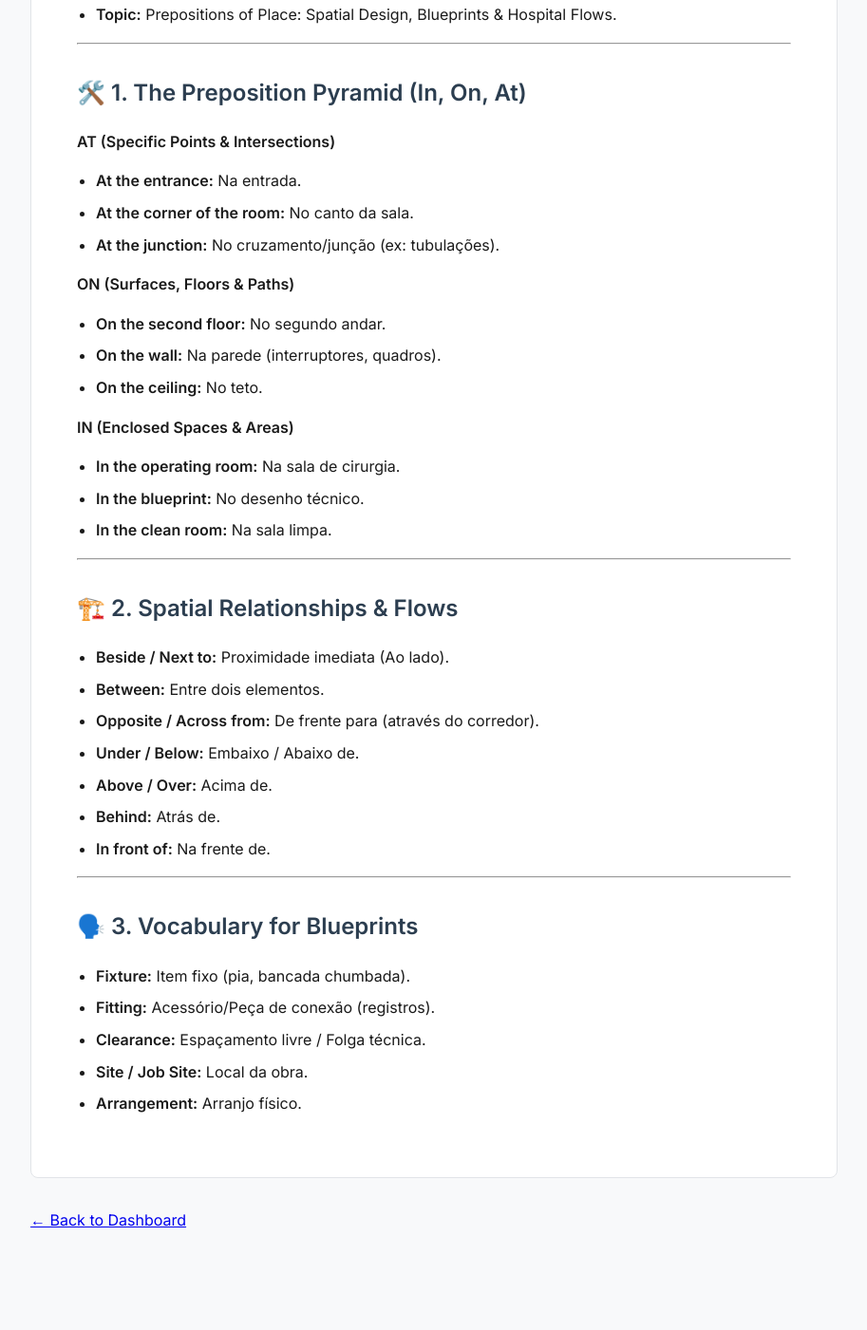
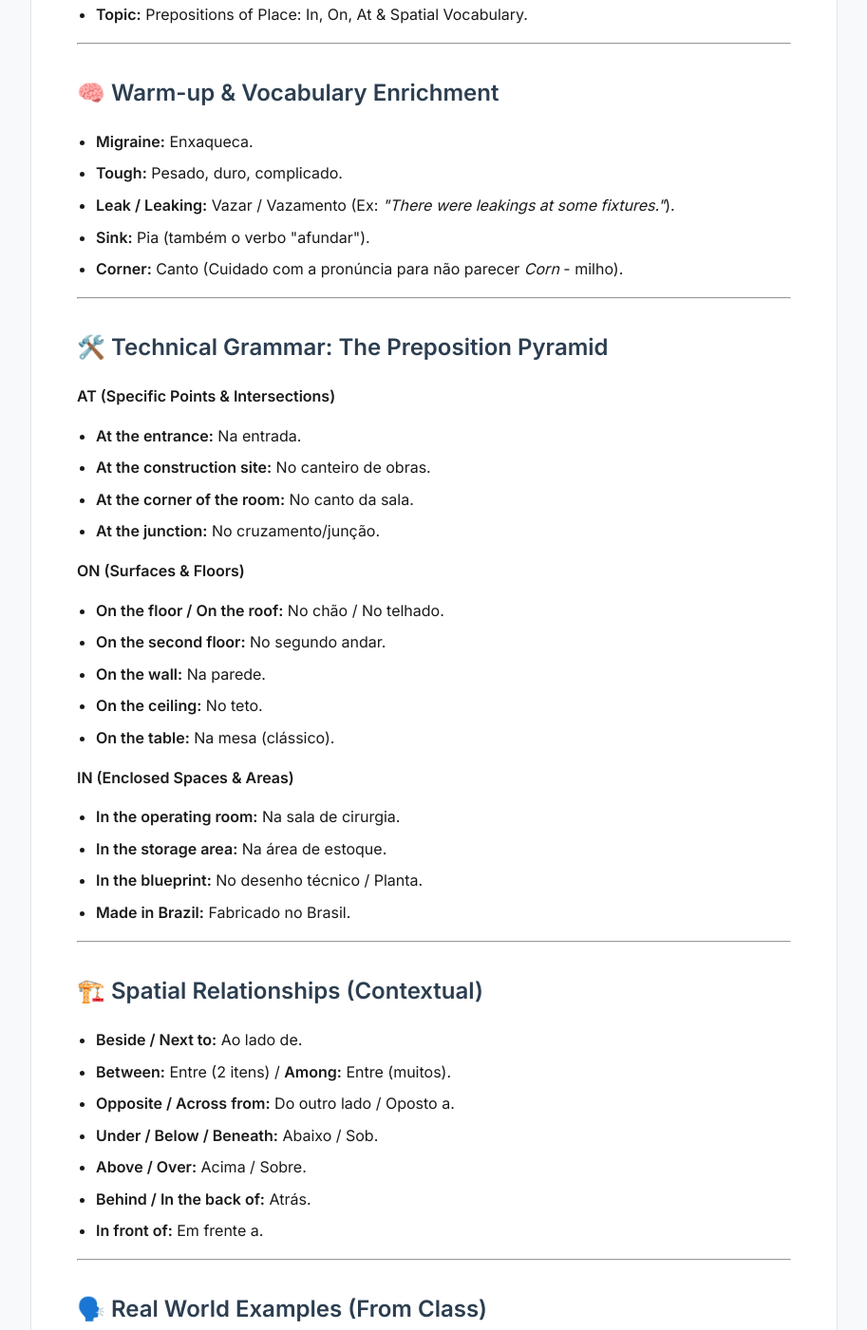
Before and after one commit to jeronimo-jrsilva/monica-araujo-english, a plain HTML site: page classes/2026-05-05.html in a window 1280 px wide. Shown: the part 508-1909 px from the top of the page at 95% size, without its empty margins (183-1096 px from the left). Drawn offline with Linux system fonts and the light colour scheme.

Commit message:
feat: sync real notes for class 19 - prepositions & class feedback

```diff
--- a/classes/2026-05-05.html
+++ b/classes/2026-05-05.html
@@ -20,56 +20,69 @@
             <h2>📅 Lesson Info</h2>
             <ul>
                 <li><strong>Date:</strong> 2026-05-05</li>
-                <li><strong>Topic:</strong> Prepositions of Place: Spatial Design, Blueprints & Hospital Flows.</li>
+                <li><strong>Topic:</strong> Prepositions of Place: In, On, At & Spatial Vocabulary.</li>
             </ul>
 
             <hr>
 
-            <h2>🛠️ 1. The Preposition Pyramid (In, On, At)</h2>
+            <h2>🧠 Warm-up & Vocabulary Enrichment</h2>
+            <ul>
+                <li><strong>Migraine:</strong> Enxaqueca.</li>
+                <li><strong>Tough:</strong> Pesado, duro, complicado.</li>
+                <li><strong>Leak / Leaking:</strong> Vazar / Vazamento (Ex: <em>"There were leakings at some fixtures."</em>).</li>
+                <li><strong>Sink:</strong> Pia (também o verbo "afundar").</li>
+                <li><strong>Corner:</strong> Canto (Cuidado com a pronúncia para não parecer <em>Corn</em> - milho).</li>
+            </ul>
+
+            <hr>
+
+            <h2>🛠️ Technical Grammar: The Preposition Pyramid</h2>
 
             <p><strong>AT (Specific Points & Intersections)</strong></p>
             <ul>
                 <li><strong>At the entrance:</strong> Na entrada.</li>
+                <li><strong>At the construction site:</strong> No canteiro de obras.</li>
                 <li><strong>At the corner of the room:</strong> No canto da sala.</li>
-                <li><strong>At the junction:</strong> No cruzamento/junção (ex: tubulações).</li>
+                <li><strong>At the junction:</strong> No cruzamento/junção.</li>
             </ul>
 
-            <p><strong>ON (Surfaces, Floors & Paths)</strong></p>
+            <p><strong>ON (Surfaces & Floors)</strong></p>
             <ul>
+                <li><strong>On the floor / On the roof:</strong> No chão / No telhado.</li>
                 <li><strong>On the second floor:</strong> No segundo andar.</li>
-                <li><strong>On the wall:</strong> Na parede (interruptores, quadros).</li>
+                <li><strong>On the wall:</strong> Na parede.</li>
                 <li><strong>On the ceiling:</strong> No teto.</li>
+                <li><strong>On the table:</strong> Na mesa (clássico).</li>
             </ul>
 
             <p><strong>IN (Enclosed Spaces & Areas)</strong></p>
             <ul>
                 <li><strong>In the operating room:</strong> Na sala de cirurgia.</li>
-                <li><strong>In the blueprint:</strong> No desenho técnico.</li>
-                <li><strong>In the clean room:</strong> Na sala limpa.</li>
+                <li><strong>In the storage area:</strong> Na área de estoque.</li>
+                <li><strong>In the blueprint:</strong> No desenho técnico / Planta.</li>
+                <li><strong>Made in Brazil:</strong> Fabricado no Brasil.</li>
             </ul>
 
             <hr>
 
-            <h2>🏗️ 2. Spatial Relationships & Flows</h2>
+            <h2>🏗️ Spatial Relationships (Contextual)</h2>
             <ul>
-                <li><strong>Beside / Next to:</strong> Proximidade imediata (Ao lado).</li>
-                <li><strong>Between:</strong> Entre dois elementos.</li>
-                <li><strong>Opposite / Across from:</strong> De frente para (através do corredor).</li>
-                <li><strong>Under / Below:</strong> Embaixo / Abaixo de.</li>
-                <li><strong>Above / Over:</strong> Acima de.</li>
-                <li><strong>Behind:</strong> Atrás de.</li>
-                <li><strong>In front of:</strong> Na frente de.</li>
+                <li><strong>Beside / Next to:</strong> Ao lado de.</li>
+                <li><strong>Between:</strong> Entre (2 itens) / <strong>Among:</strong> Entre (muitos).</li>
+                <li><strong>Opposite / Across from:</strong> Do outro lado / Oposto a.</li>
+                <li><strong>Under / Below / Beneath:</strong> Abaixo / Sob.</li>
+                <li><strong>Above / Over:</strong> Acima / Sobre.</li>
+                <li><strong>Behind / In the back of:</strong> Atrás.</li>
+                <li><strong>In front of:</strong> Em frente a.</li>
             </ul>
 
             <hr>
 
-            <h2>🗣️ 3. Vocabulary for Blueprints</h2>
+            <h2>🗣️ Real World Examples (From Class)</h2>
             <ul>
-                <li><strong>Fixture:</strong> Item fixo (pia, bancada chumbada).</li>
-                <li><strong>Fitting:</strong> Acessório/Peça de conexão (registros).</li>
-                <li><strong>Clearance:</strong> Espaçamento livre / Folga técnica.</li>
-                <li><strong>Site / Job Site:</strong> Local da obra.</li>
-                <li><strong>Arrangement:</strong> Arranjo físico.</li>
+                <li><em>"Where is the emergency exit in the blueprint?"</em></li>
+                <li><em>"The furniture specification must be in the layout."</em></li>
+                <li><em>"There were leakings at some fixtures."</em></li>
             </ul>
 
         </article>
```
Also changed, not shown: data.json (+31 -1 lines), resources/homework_class_19.html (added, +53 -0 lines).
